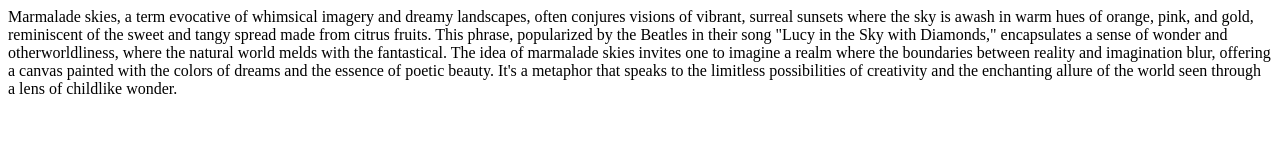
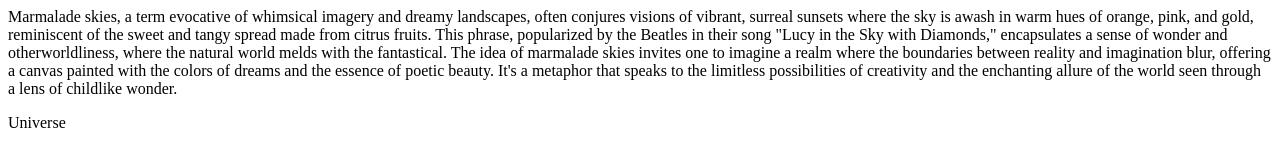
Before and after one commit to shivaacodes/tuckle-repo, a plain HTML site: page index.html in a window 1280 px wide. Drawn offline with Linux system fonts and the light colour scheme.

Commit message:
Added another line to Html File

```diff
--- a/index.html
+++ b/index.html
@@ -1,3 +1,6 @@
 <p>
     Marmalade skies, a term evocative of whimsical imagery and dreamy landscapes, often conjures visions of vibrant, surreal sunsets where the sky is awash in warm hues of orange, pink, and gold, reminiscent of the sweet and tangy spread made from citrus fruits. This phrase, popularized by the Beatles in their song "Lucy in the Sky with Diamonds," encapsulates a sense of wonder and otherworldliness, where the natural world melds with the fantastical. The idea of marmalade skies invites one to imagine a realm where the boundaries between reality and imagination blur, offering a canvas painted with the colors of dreams and the essence of poetic beauty. It's a metaphor that speaks to the limitless possibilities of creativity and the enchanting allure of the world seen through a lens of childlike wonder.
 </p>
+<p>
+    Universe
+</p>
```
